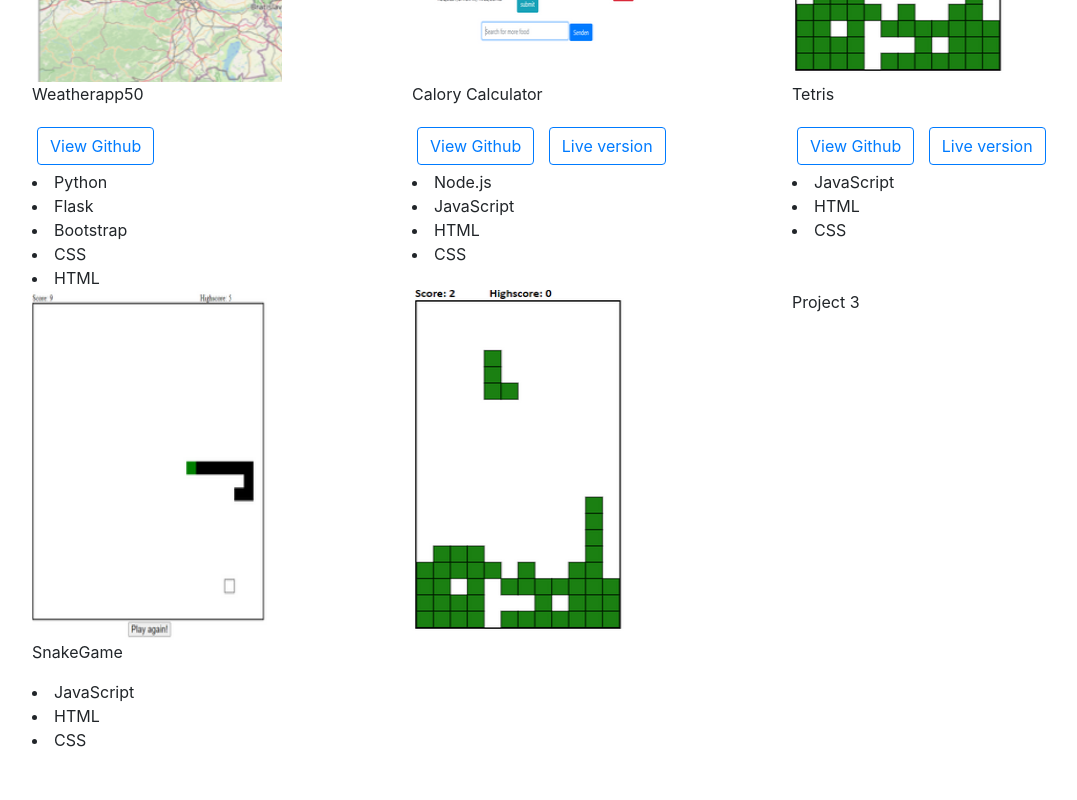
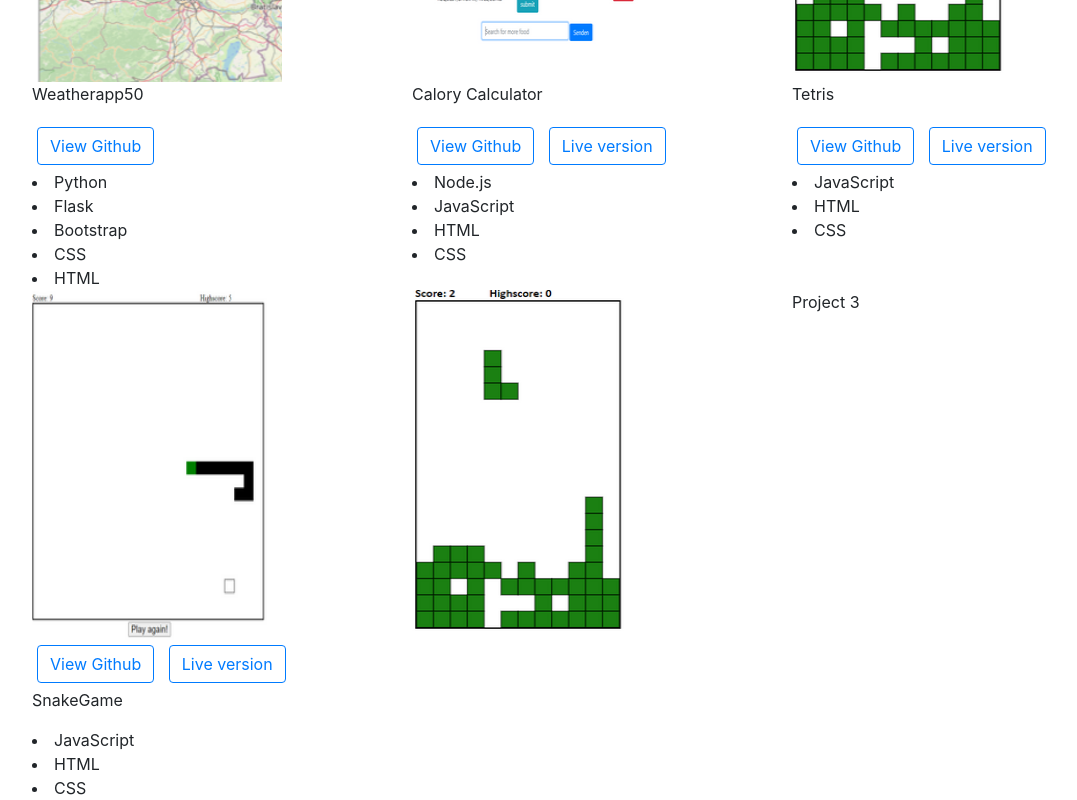
Before and after one commit to DavidKitz/Portfolio, a plain HTML site: page index.html in a window 1280 px wide. Shown: the part 1081-1881 px from the top of the page, without its empty margins (53-1130 px from the left). Before the commit the page ends 1833 px from the top, so only its background shows below. Drawn offline with nearby package versions, Linux system fonts and the light colour scheme; a web font is replaced by a local one.

Commit message:
added links

```diff
--- a/index.html
+++ b/index.html
@@ -70,8 +70,8 @@
 
           <img src="static/Calory.png">
           <p>Calory Calculator</p>
-          <a id="cardLink" href="https://github.com/DavidKitz/Tetris" class="btn btn-outline-primary">View Github</a>
-          <a id="cardLink" href="https://davidkitz.github.io/Tetris/" class="btn btn-outline-primary">Live version</a>
+          <a id="cardLink" href="https://github.com/DavidKitz/CaloryCalculator" class="btn btn-outline-primary">View Github</a>
+          <a id="cardLink" href="TODO" class="btn btn-outline-primary">Live version</a>
         <li>Node.js</li>
         <li>JavaScript</li>
         <li>HTML</li>
@@ -95,6 +95,8 @@
 
           <img src="static/snake.png">
           <div>
+            <a id="cardLink" href="https://github.com/DavidKitz/SnakeGame" class="btn btn-outline-primary">View Github</a>
+            <a id="cardLink" href="https://davidkitz.github.io/SnakeGame/" class="btn btn-outline-primary">Live version</a>
             <p>SnakeGame</p>
             <li>JavaScript</li>
             <li>HTML</li>
```
